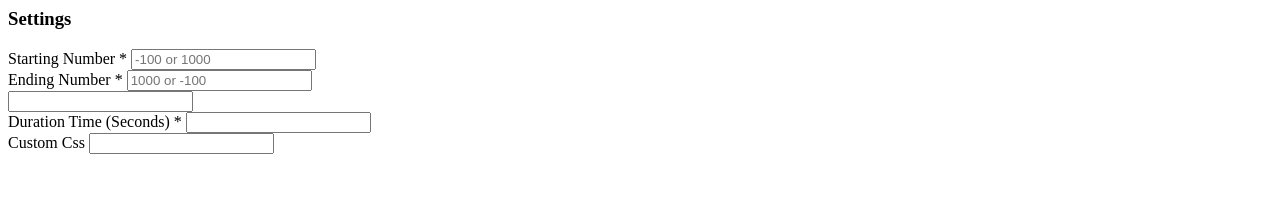
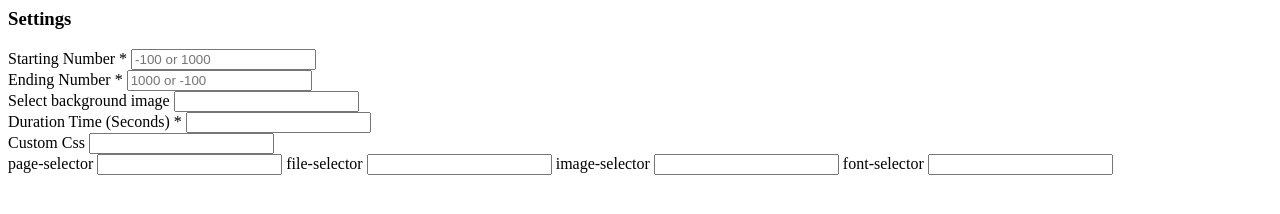
Before and after one commit to Ajay2123/Webapps, a website: page src/config/index.html in a window 1280 px wide. Drawn offline with Linux system fonts and the light colour scheme.

Commit message:
not able to console font repository

```diff
--- a/src/config/index.html
+++ b/src/config/index.html
@@ -13,10 +13,9 @@
          <input class="form-control" name="endNumber" placeholder="1000 or -100" required />
       </div>
       <div class="form-group">
+         <label>Select background image</label>
          <input class="form-control" data-component="image-selector" name="image">
       </div>
-
-
 
       <div class="form-group">
          <label>Duration Time (Seconds) * </label>
@@ -28,5 +27,22 @@
          <input class="form-control" name="css" />
       </div>
 
+
+
+
+      <div class="form-group">
+         <label>page-selector</label>
+         <input class="form-control" data-component="page-selector" name="page">
+
+         <label>file-selector</label>
+         <input class="form-control" data-component="file-selector" name="file">
+
+         <label>image-selector</label>
+         <input class="form-control" data-component="image-selector" name="image">
+
+         <label>font-selector</label>
+         <input class="form-control" data-component="font-selector" name="fontSelector">
+
+      </div>
    </div>
 </div>
```
Also changed, not shown: src/index.js (+15 -7 lines), src/main.js (+15 -8 lines), src/manifest.json.
